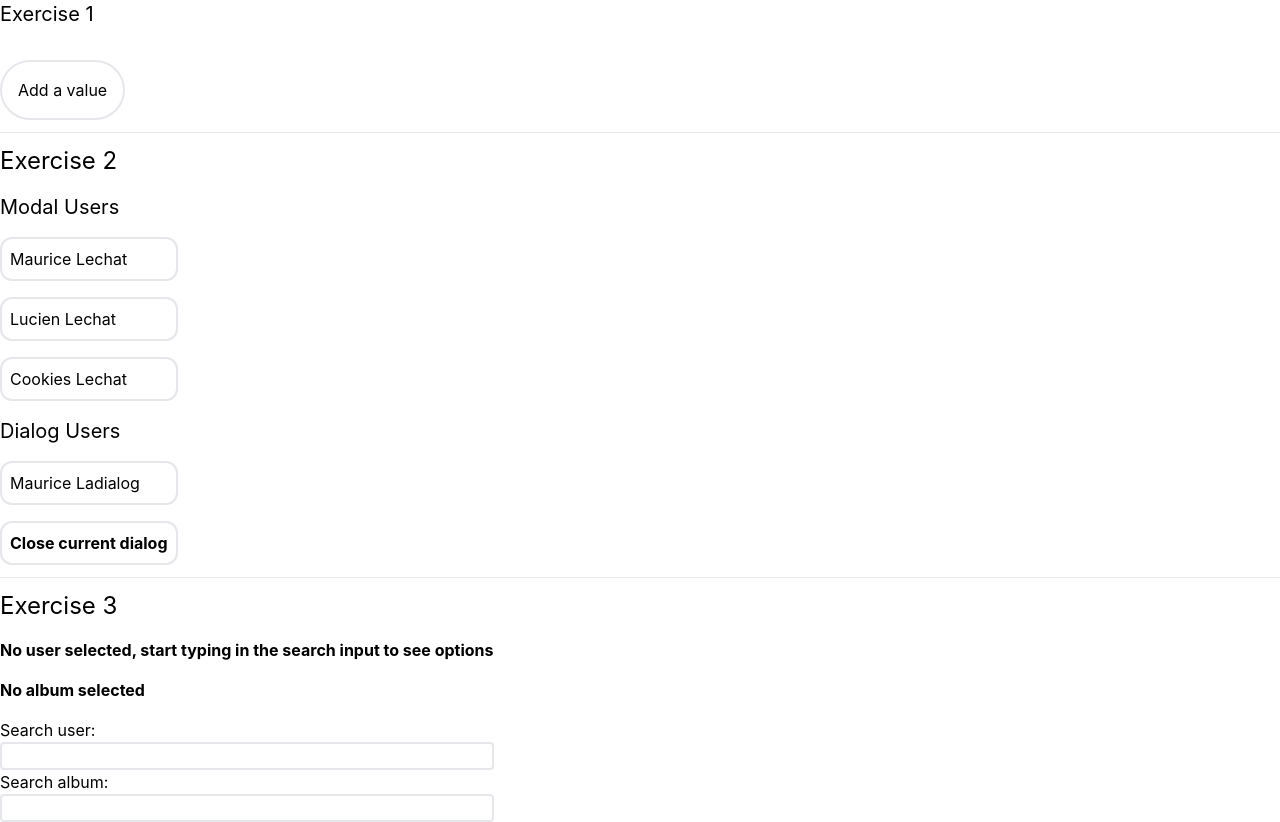
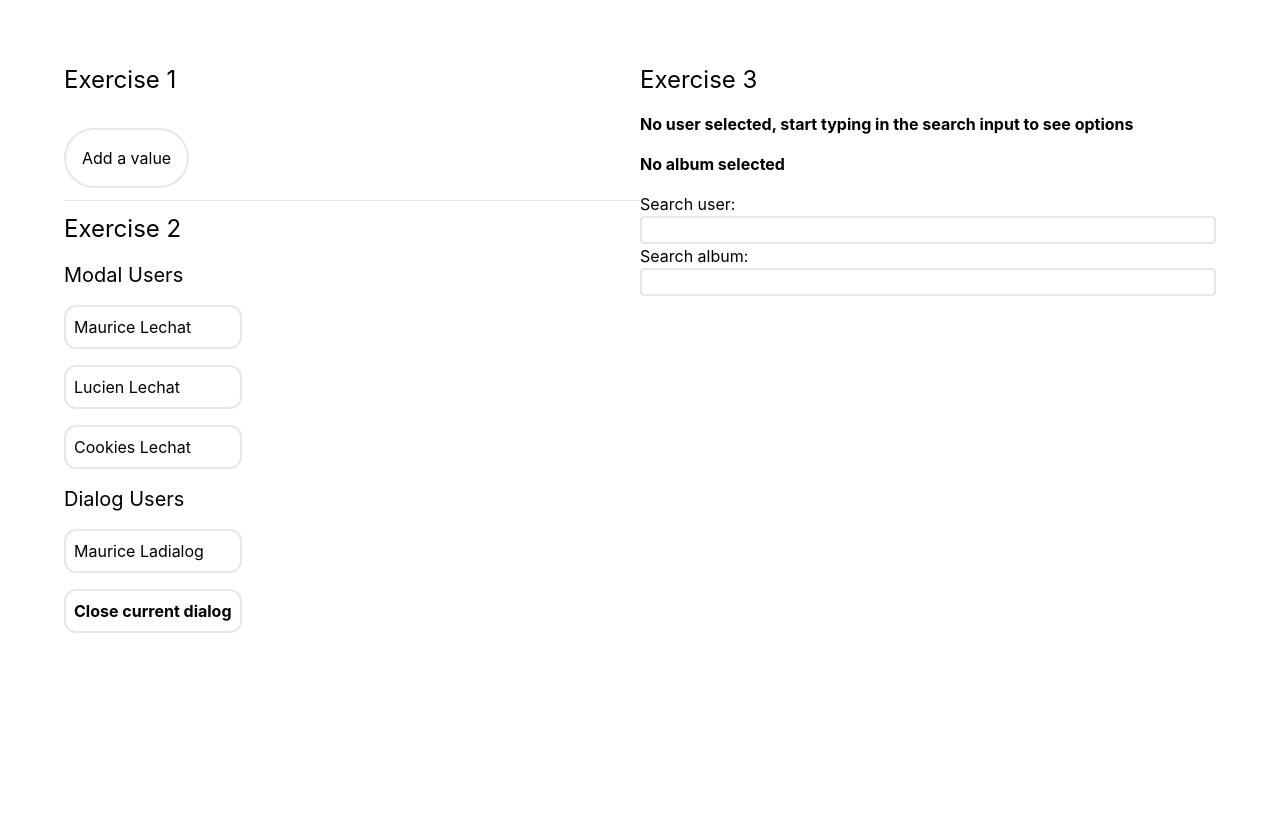
Before and after one commit to npecault/npecault.github.io, a React (Create React App) app: page / in a window 1280 px wide. After the commit the page ends 800 px from the top, so only its background shows below. Built offline with nearby package versions, Linux system fonts and the light colour scheme.

Commit message:
feat: Main layout

```diff
--- a/src/App.tsx
+++ b/src/App.tsx
@@ -22,11 +22,12 @@ function App() {
                 {dialogContext.config.body}
             </Dialog>
 
-            <div className="flex flex-col h-full gap-3">
-                <StorageGraph/>
-                <hr/>
-                <SpawnModal/>
-                <hr/>
+            <div className='w-full flex p-16'>
+                <div className="flex flex-col h-full w-full gap-3">
+                    <StorageGraph/>
+                    <hr/>
+                    <SpawnModal/>
+                </div>
                 <UserSelection/>
             </div>
         </DialogContext.Provider>
--- a/src/exercise-one/StorageGraph.tsx
+++ b/src/exercise-one/StorageGraph.tsx
@@ -9,7 +9,7 @@ const StorageGraph = () => {
 
     return (
         <div className="flex flex-col gap-4 min-h-fit w-fit">
-            <h2>Exercise 1</h2>
+            <h1>Exercise 1</h1>
             <div className="flex gap-4">
                 <div className="flex flex-col justify-between">
                     {values.map((value, index) =>
--- a/src/exercise-three/UserSelection.tsx
+++ b/src/exercise-three/UserSelection.tsx
@@ -6,7 +6,7 @@ const UserSelection = () => {
     const [selectedUser, setSelectedUser] = useState<{ name: string } | null>(null);
     const [selectedAlbum, setSelectedAlbum] = useState<{ title: string } | null>(null);
 
-    return <div className='flex flex-col gap-4 min-h-fit w-fit'>
+    return <div className='flex flex-col gap-4 min-h-fit w-full'>
         <h1>Exercise 3</h1>
         {selectedUser ? <span><b>Selected:</b> {selectedUser.name}</span> :
             <b>No user selected, start typing in the search input to see options</b>}
```
Also changed, not shown: 11 other files (tests, documents, lock files or other folders).
